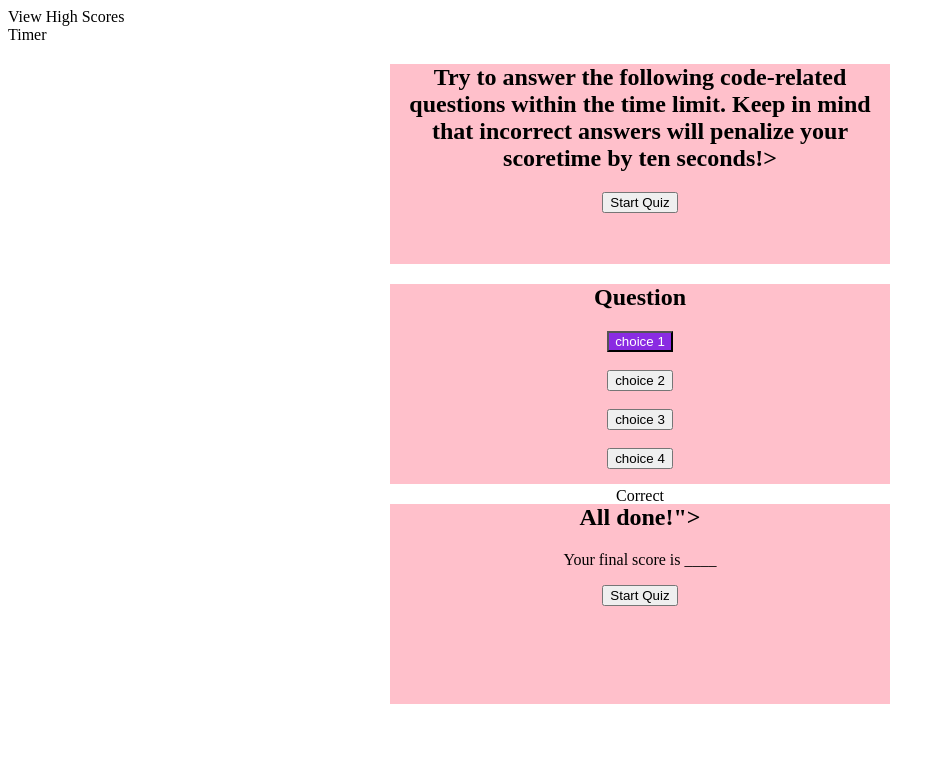
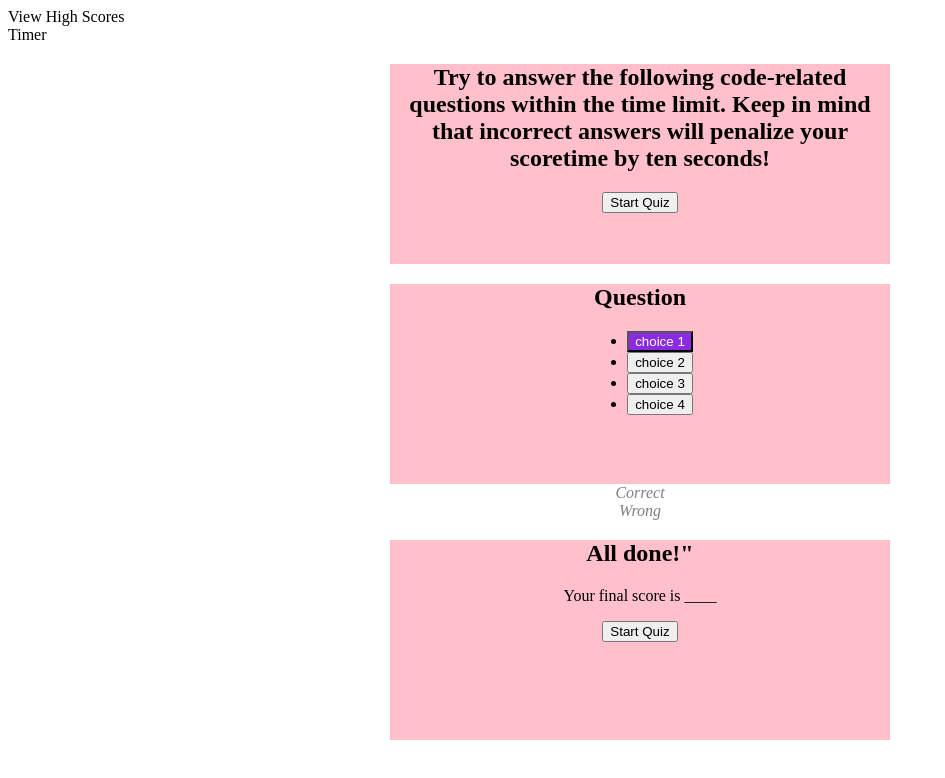
Before and after one commit to MaryKathryn0/WebAPIs-CodeQuiz-2, a plain HTML site: page index.html in a window 1280 px wide. Shown: the whole page, without its empty margins (0-945 px from the left). Drawn offline with Linux system fonts and the light colour scheme.

Commit message:
Added question & response options array to js

```diff
--- a/index.html
+++ b/index.html
@@ -18,7 +18,7 @@
     <!--Created Instruction Container-->
     <div class="guide">
         <h2>Try to answer the following code-related questions within the time limit. Keep in mind that incorrect
-            answers will penalize your scoretime by ten seconds!></h2>
+            answers will penalize your scoretime by ten seconds!</h2>
         <div class="choices">
             <button id="start">Start Quiz</button><br>
         </div>
@@ -26,11 +26,19 @@
     </div>
     <div class="container">
         <h2>Question</h2>
-        <div class="choices">
+        <ul id="choices">
+            <li id="0">
                 <button id="choice1">choice 1</button><br>
+            </li>
+            <li id="1">
                 <button id="choice2">choice 2</button><br>
+            </li>
+            <li id="2">
                 <button id="choice3">choice 3</button><br>
+            </li>
+            <li id="3">
                 <button id="choice4">choice 4</button><br>
+            </li>
     </div>
     <div class="grader">
         <div id="answerC">Correct</div>
@@ -39,7 +47,7 @@
     </div>
     <!--Created Final Score Container-->
     <div class="finish">
-        <h2>All done!"></h2>
+        <h2>All done!"</h2>
         <p>Your final score is ____ </p>
 
         <button id="start">Start Quiz</button><br>
--- a/style.css
+++ b/style.css
@@ -53,13 +53,19 @@ h2 {
     align-items: center;
 }
 
+#choices {
+    display:flex;
+    flex-direction: column;
+    justify-content: center;
+    align-items: center;
+}
 #choice1 {
     background-color: blueviolet;
     color: white;
 }
 
-#grader {
-    text-align: left;
+.grader {
+    text-align: center;
     color: gray;
     font-style: italic;
 
```
Also changed, not shown: scriptQs.js (+26 -5 lines). Lines whose indentation alone changed are shown as unchanged.
